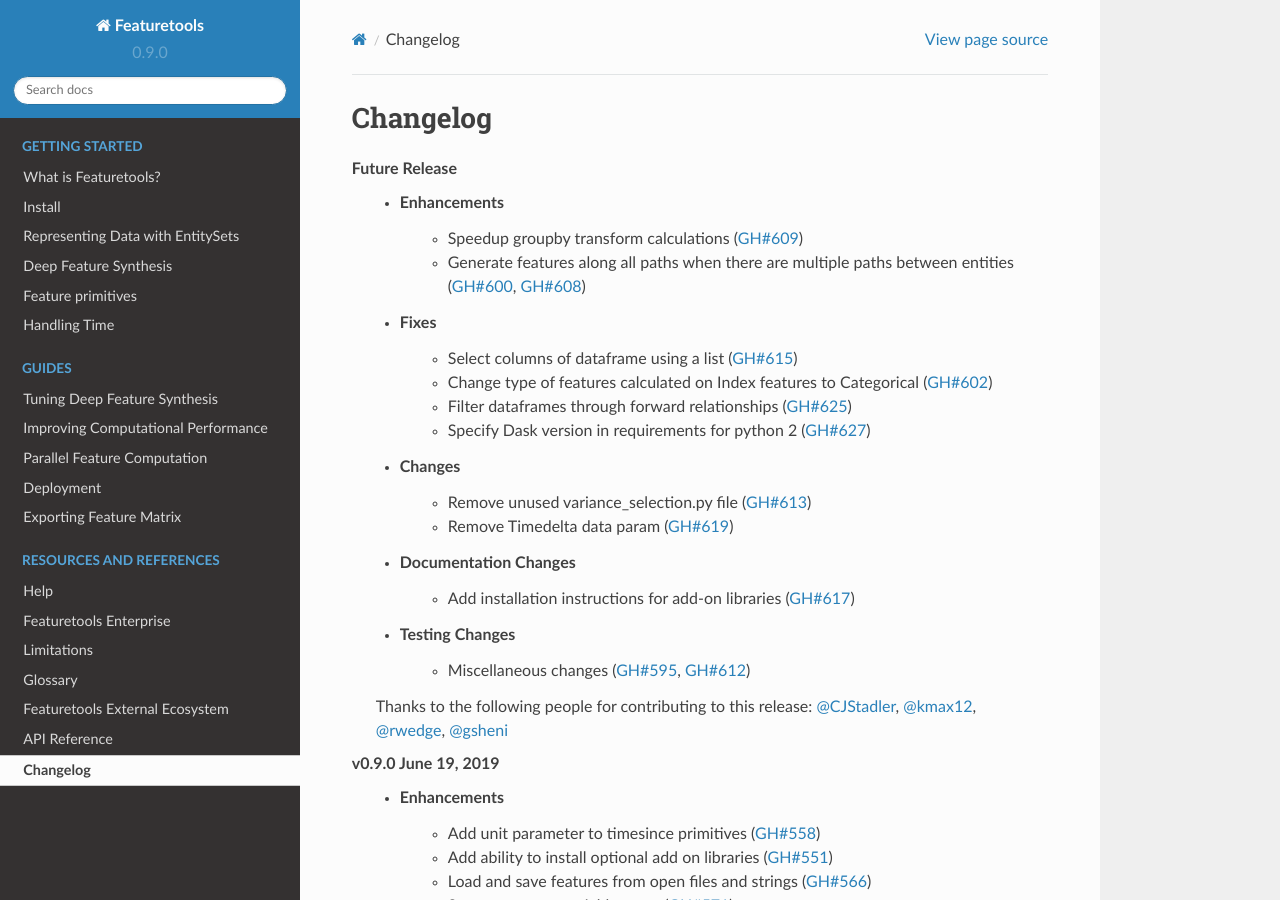
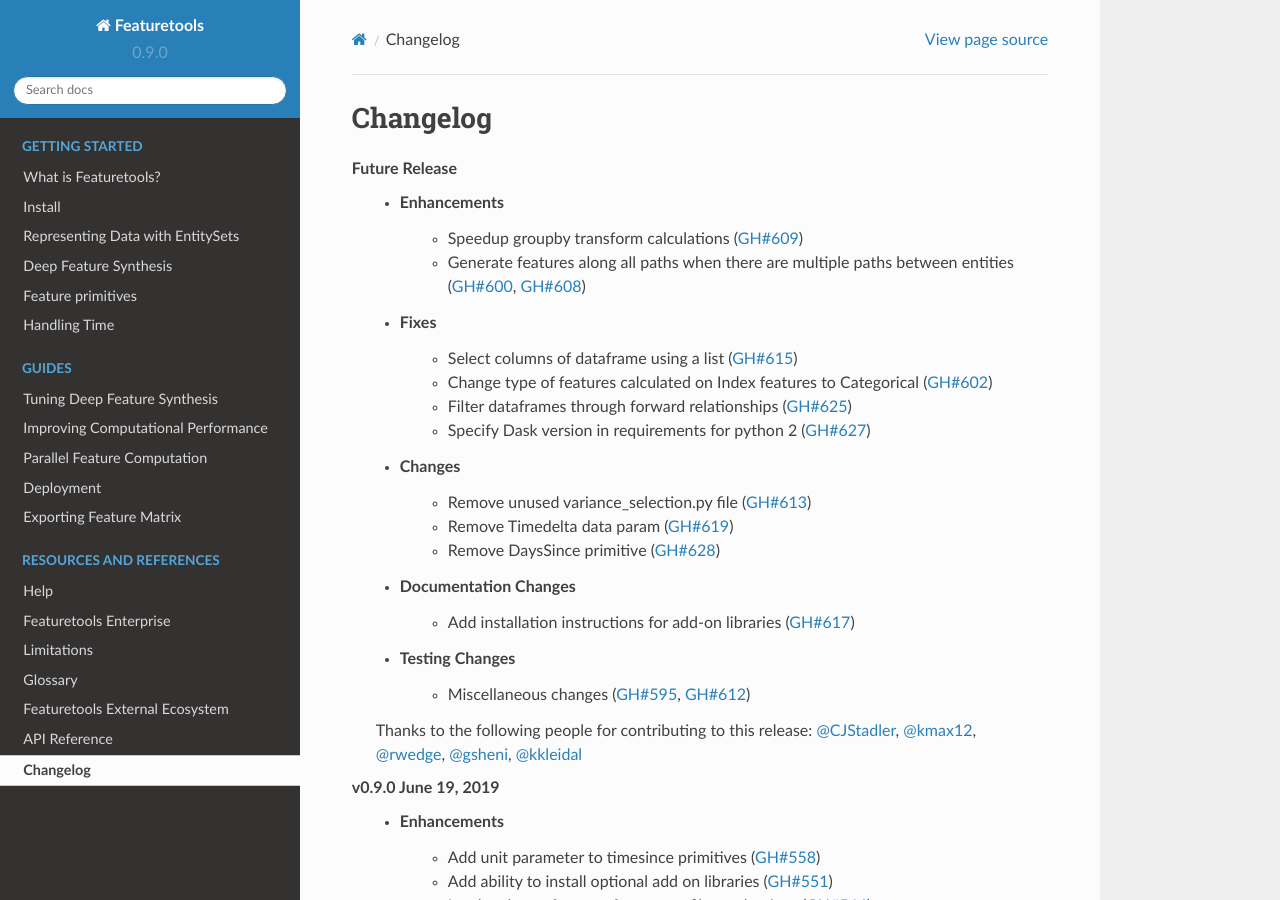
Before and after one commit to alteryx/featuretools, a Sphinx documentation site: the page built from docs/source/changelog.rst, in a window 1280 px wide and 900 px high. Built offline with Sphinx 7.4.7 and the Read the Docs theme 2.0.0, drawn with Linux system fonts in a browser that asks for light colours; pages that are not in the unit, such as notebooks, are missing from menus.

Commit message:
updated changelog

```diff
--- a/docs/source/changelog.rst
+++ b/docs/source/changelog.rst
@@ -14,13 +14,14 @@
     * Changes
         * Remove unused variance_selection.py file (:pr:`613`)
         * Remove Timedelta data param (:pr:`619`)
+        * Remove DaysSince primitive (:pr:`628`)
     * Documentation Changes
         * Add installation instructions for add-on libraries (:pr:`617`)
     * Testing Changes
         * Miscellaneous changes (:pr:`595`, :pr:`612`)
 
     Thanks to the following people for contributing to this release:
-    :user:`CJStadler`, :user:`kmax12`, :user:`rwedge`, :user:`gsheni`
+    :user:`CJStadler`, :user:`kmax12`, :user:`rwedge`, :user:`gsheni`, :user:`kkleidal`
 
 **v0.9.0** June 19, 2019
     * Enhancements
```
